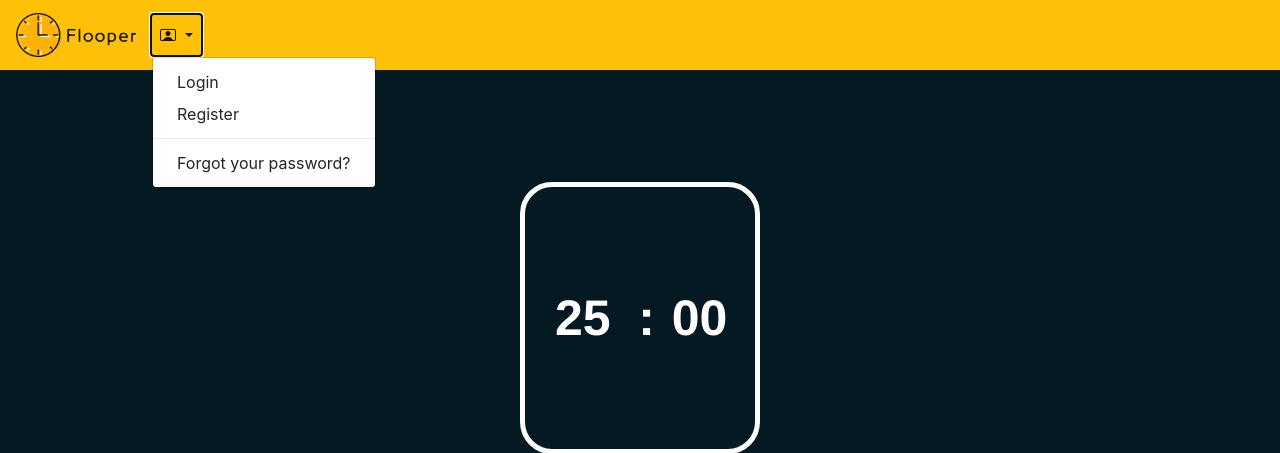
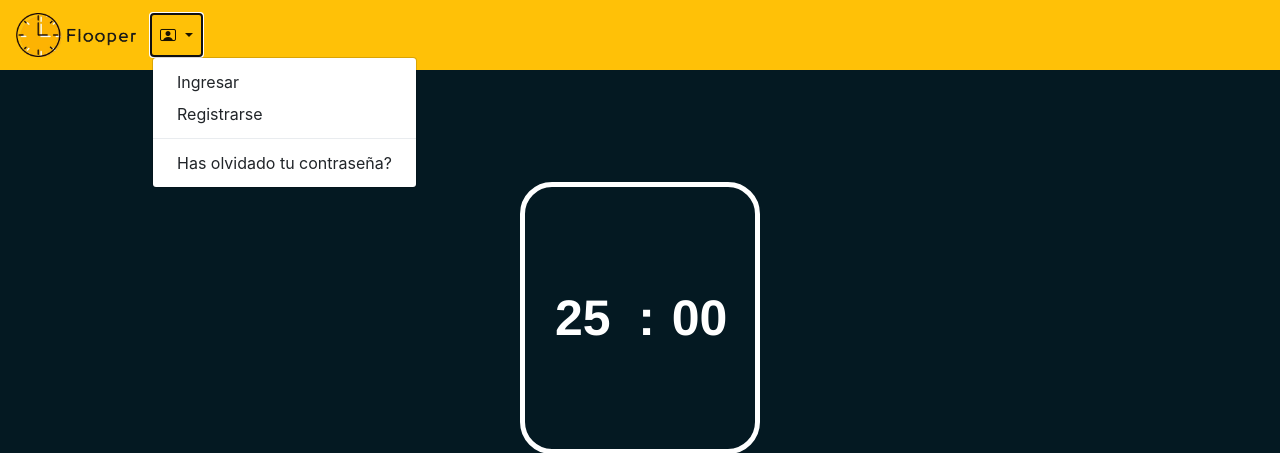
Before and after one commit to Bautisc/Flooper, a Flask app: page / in a window 1280 px wide, after a click that opens the changed part. Shown: the top 453 px of the page. Run offline with Flask 2, Linux system fonts and the light colour scheme; some libraries are stand-ins or nearby versions.

Commit message:
todo al esp

```diff
--- a/static/js/timer.js
+++ b/static/js/timer.js
@@ -61,7 +61,7 @@ function start_timer() {
         document.getElementById("sessions").innerHTML = "Sesión: " + session_count;
         // Add the message to the html
         document.getElementById("done").innerHTML =
-          "Session completed!! Take a break";
+          "Sesión completada!! Toma un descanso";
 
         // Make the html message div visible
         document.getElementById("done").classList.add("show_message");
--- a/templates/index.html
+++ b/templates/index.html
@@ -34,10 +34,10 @@
               <i class="bi bi-person-video"></i>
             </a>
             <div class="dropdown-menu" aria-labelledby="navbarDropdown">
-              <a class="dropdown-item" href="/login">Login</a>
-              <a class="dropdown-item" href="/register">Register</a>
+              <a class="dropdown-item" href="/login">Ingresar</a>
+              <a class="dropdown-item" href="/register">Registrarse</a>
               <div class="dropdown-divider"></div>
-              <a class="dropdown-item" href="#">Forgot your password?</a>
+              <a class="dropdown-item" href="#">Has olvidado tu contraseña?</a>
             </div>
           </li>
         </ul>
```
